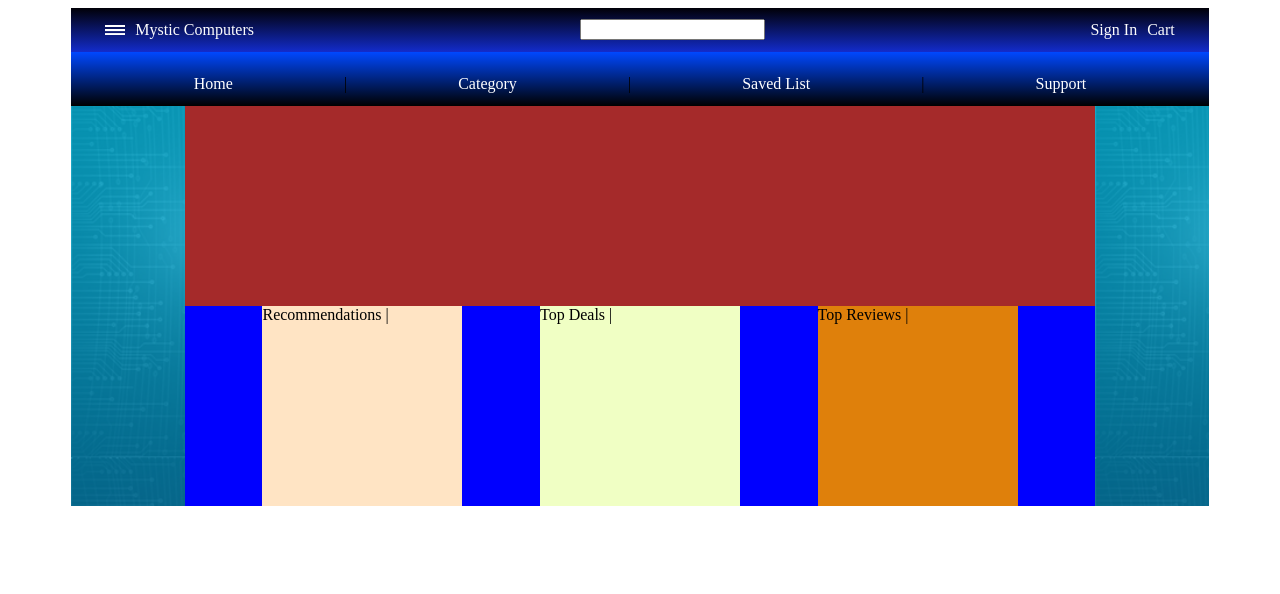
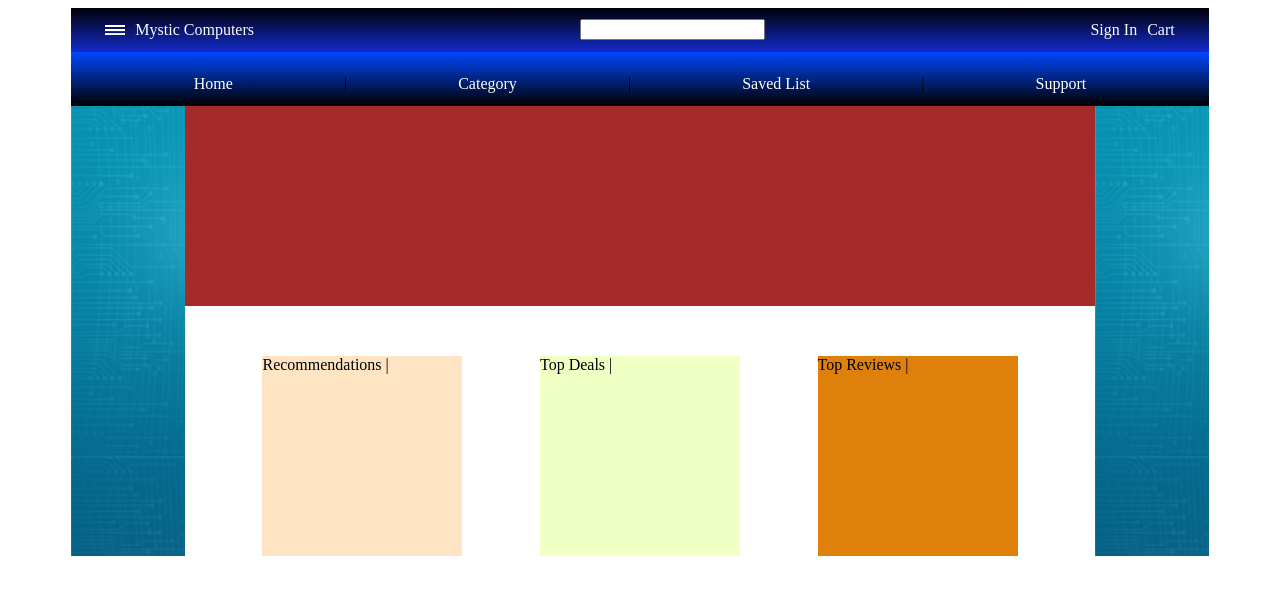
Before and after one commit to jdowner1241/MysticComputers, a plain HTML site: page index.html in a window 1280 px wide. Drawn offline with Linux system fonts and the light colour scheme.

Commit message:
backgroud update

```diff
--- a/css/style.css
+++ b/css/style.css
@@ -6,7 +6,6 @@
   display: flex;
   justify-content: space-between;
   align-items: center;
-  min-height: 20px;
   background-image: linear-gradient(rgb(1, 0, 7), rgb(19, 44, 203));
   padding-top: 1%;
   padding-bottom: 1%;
@@ -126,7 +125,8 @@
   display: flex;
   flex-direction: row;
   justify-content: space-evenly;
-  background-color: blue;
+  padding-top: 50px;
+  background-color: rgb(255, 255, 255);
 }
 #rbody{
   width: 10%
```
